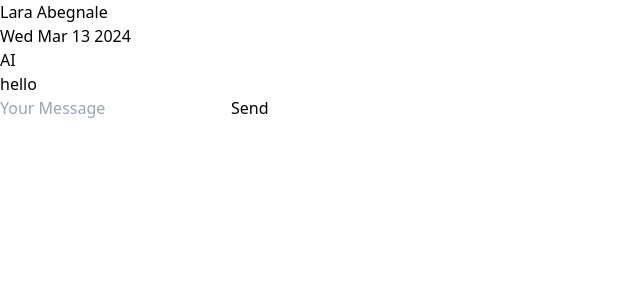
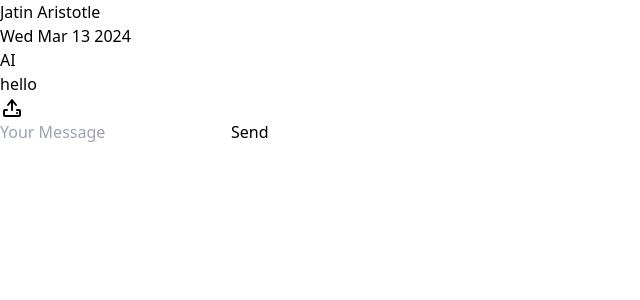
Before and after one commit to ShashankGupta10/Recursion5-TeamReyna, a React (Vite) app in the folder client/: page /chat in a window 1280 px wide. Shown: the top 300 px of the page, without its empty margins (0-640 px from the left). Built offline with nearby package versions, Linux system fonts and the light colour scheme.

Commit message:
:tada: Working chat

```diff
--- a/client/src/pages/Chat.jsx
+++ b/client/src/pages/Chat.jsx
@@ -1,8 +1,14 @@
-import { useEffect, useState } from "react";
+import { useEffect, useState, useRef } from "react";
 
 const Chat = () => {
   const [message, setMessage] = useState("");
   const [messages, setMessages] = useState([]);
+  const [uploadbtn, showUploadbtn] = useState(false);
+  const [openmodal, setOpenmodal] = useState(false);
+  const [link, setLink] = useState("");
+
+  const fileInput = useRef(null);
+
   useEffect(() => {
     setMessages([
       {
@@ -22,11 +28,42 @@ const Chat = () => {
       setMessage("");
     } else alert("Please enter a valid message");
   };
+
+  const handleImageAndLink = () => {
+    if (fileInput.current && fileInput.current.files[0]) {
+      const image = fileInput.current.files[0];
+      console.log("Image saved:", image);
+    }
+
+    if (link) {
+      console.log("Link saved:", link);
+    }
+  };
+
+  const handleInputChange = (e) => {
+    setLink(e.target.value);
+    console.log(link);
+  };
+
+  const handleOpenUpload = () => {
+    showUploadbtn(true);
+    setOpenmodal(true);
+  };
+
+  const handleCloseUpload = () => {
+    showUploadbtn(false);
+    setOpenmodal(false);
+  };
+
+  const triggerFileInput = () => {
+    fileInput.current.click();
+  };
+
   return (
     <div>
       <div className="sticky top-0 z-50 border-b border-gray-300 bg-white py-5 px-8 text-left text-sm text-gray-800">
         <h4 className="inline-block py-1 text-left font-sans font-semibold normal-case">
-          Lara Abegnale
+          Jatin Aristotle
         </h4>
       </div>
       <div className="flex-grow px-8 pt-8 text-left text-gray-700">
@@ -40,9 +77,7 @@ const Chat = () => {
             <div className="relative mb-6 text-left" key={index}>
               <div className="text-gray-700">
                 <div className="relative float-right sm:inline-block rounded-md bg-blue-700 py-3 px-4 text-white">
-                  <p className="text-sm text-white font-bold">
-                    {msg.user}
-                  </p>
+                  <p className="text-sm text-white font-bold">{msg.user}</p>
                   <p className="text-sm">{msg.message}</p>
                 </div>
               </div>
@@ -52,9 +87,7 @@ const Chat = () => {
             <div className="relative mb-6 text-left" key={index}>
               <div className="text-gray-700">
                 <div className="relative float-left sm:inline-block rounded-md bg-gray-200 py-3 px-4">
-                  <p className="text-sm text-indigo-600 font-bold">
-                    {"AI"}
-                  </p>
+                  <p className="text-sm text-indigo-600 font-bold">{"AI"}</p>
                   <p className="text-sm">{msg.message}</p>
                 </div>
               </div>
@@ -63,7 +96,79 @@ const Chat = () => {
           )
         )}
 
-        <div className="fixed bottom-0 left-0 right-0 mt-4 flex items-start sm:p-8 py-4 text-left text-gray-700 gap-8">
+        <div className="fixed bottom-0 left-0 right-0 mt-4 flex items-center sm:p-8 py-4 text-left text-gray-700 gap-8">
+          <div
+            className=" cursor-pointer"
+            onClick={openmodal ? handleCloseUpload : handleOpenUpload}
+          >
+            <svg
+              className="w-6 h-6"
+              aria-hidden="true"
+              xmlns="http://www.w3.org/2000/svg"
+              width="24"
+              height="24"
+              fill="none"
+              viewBox="0 0 24 24"
+            >
+              <path
+                stroke="black"
+                strokeLinejoin="round"
+                strokeLinecap="round"
+                strokeWidth="2"
+                d="M12 5v9m-5 0H5a1 1 0 0 0-1 1v4a1 1 0 0 0 1 1h14a1 1 0 0 0 1-1v-4a1 1 0 0 0-1-1h-2M8 9l4-5 4 5m1 8h.01"
+              />
+            </svg>
+          </div>
+          {uploadbtn && (
+            <div className="absolute bottom-24 left-[.5%] flex justify-center gap-4 items-center bg-gray-300 p-4 rounded-lg">
+              <div className=" cursor-pointer" onClick={triggerFileInput}>
+                <input
+                  type="file"
+                  accept=".png, .jpeg, .jpg"
+                  className="hidden"
+                  ref={fileInput}
+                />
+                <svg
+                  className="w-6 h-6 "
+                  aria-hidden="true"
+                  xmlns="http://www.w3.org/2000/svg"
+                  width="24"
+                  height="24"
+                  fill="none"
+                  viewBox="0 0 24 24"
+                >
+                  <path
+                    fill="currentColor"
+                    d="M16 18H8l2.5-6 2 4 1.5-2 2 4Zm-1-8.5a.5.5 0 1 1-1 0 .5.5 0 0 1 1 0Z"
+                  />
+                  <path
+                    stroke="black"
+                    strokeLinecap="round"
+                    strokeLinejoin="round"
+                    strokeWidth="2"
+                    d="M10 3v4a1 1 0 0 1-1 1H5m14-4v16a1 1 0 0 1-1 1H6a1 1 0 0 1-1-1V7.914a1 1 0 0 1 .293-.707l3.914-3.914A1 1 0 0 1 9.914 3H18a1 1 0 0 1 1 1ZM8 18h8l-2-4-1.5 2-2-4L8 18Zm7-8.5a.5.5 0 1 1-1 0 .5.5 0 0 1 1 0Z"
+                  />
+                </svg>
+              </div>
+              <div className="font-bold text-center">OR</div>
+              <div className="flex gap-2 justify-center items-center">
+                <label>Enter Link</label>
+                <input
+                  type="text"
+                  onChange={handleInputChange}
+                  className="rounded-lg focus:outline-none px-4 w-64"
+                />
+              </div>
+              <div>
+                <button
+                  className="relative inline-flex py-1 w-auto flex-initial cursor-pointer items-center justify-center self-center rounded-md bg-blue-700 px-6 text-center align-middle text-sm font-medium text-white outline-none focus:ring-2"
+                  onClick={handleImageAndLink}
+                >
+                  Upload
+                </button>
+              </div>
+            </div>
+          )}
           <input
             placeholder="Your Message"
             className="flex h-10 w-full rounded-md border border-input bg-background px-3 py-2 text-sm ring-offset-background file:border-0 file:bg-transparent file:text-sm file:font-medium placeholder:text-muted-foreground focus-visible:outline-none focus-visible:ring-2 focus-visible:ring-ring focus-visible:ring-offset-2 disabled:cursor-not-allowed disabled:opacity-50"
```
